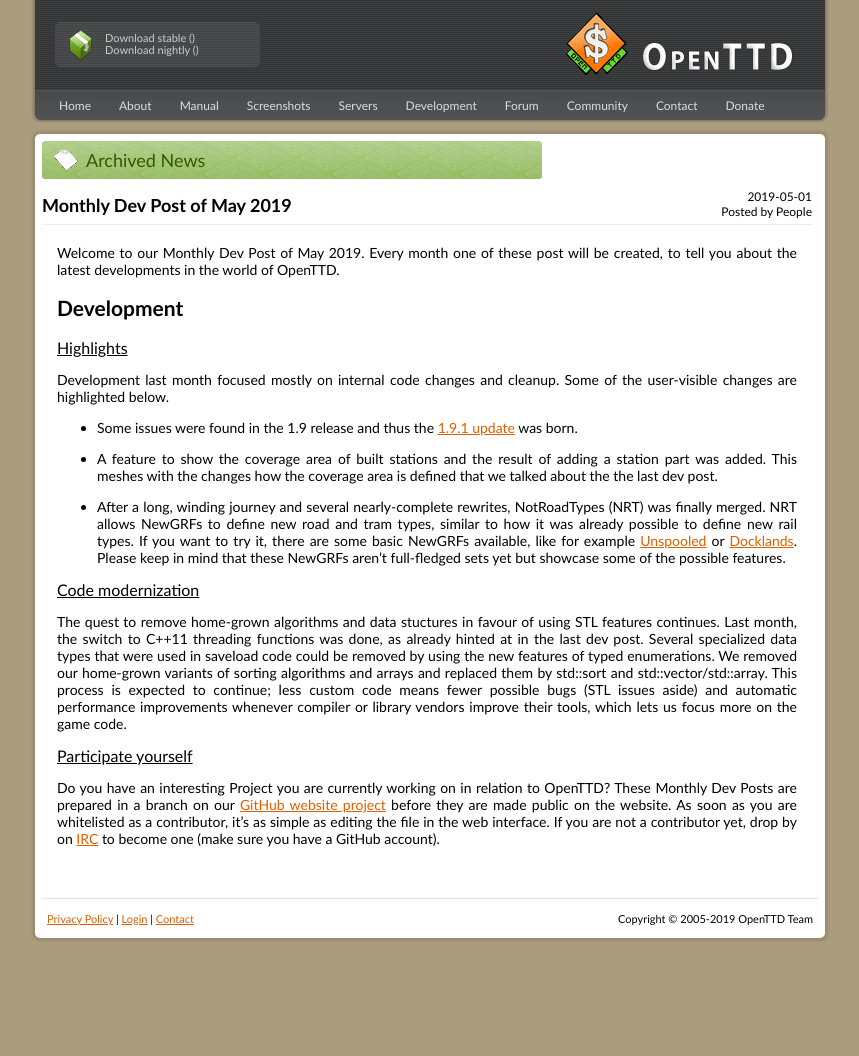
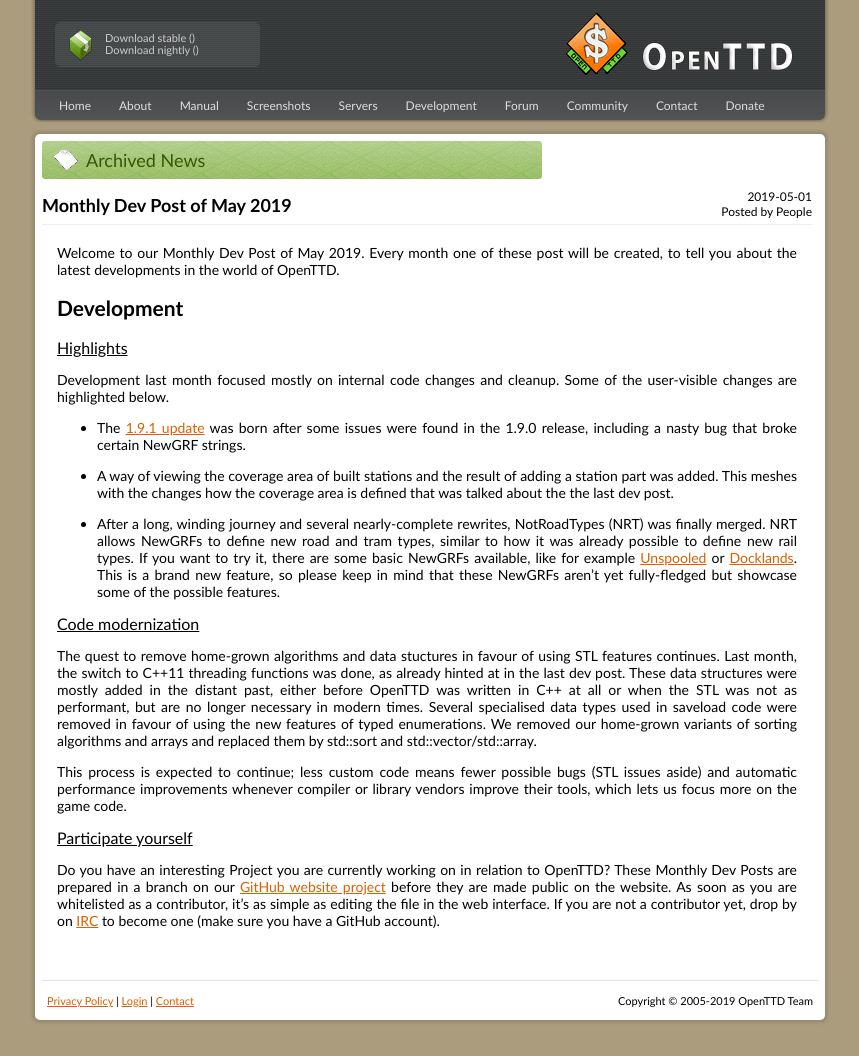
Before and after one commit to OpenTTD/website, a Jekyll site: the page built from _posts/2019-05-01-monthly-dev-post.md, in a window 1280 px wide. Shown: the whole page, without its empty margins (210-1069 px from the left). Built offline with Jekyll 4.4.1, drawn with Linux system fonts in a browser that asks for light colours; before the commit the page ends 974 px from its top, so only the background shows below that.

Commit message:
Update 2019-05-01-monthly-dev-post.md

```diff
--- a/_posts/2019-05-01-monthly-dev-post.md
+++ b/_posts/2019-05-01-monthly-dev-post.md
@@ -15,22 +15,24 @@
 Development last month focused mostly on internal code changes and cleanup.
 Some of the user-visible changes are highlighted below.
 
-* Some issues were found in the 1.9 release and thus the [1.9.1 update](https://www.openttd.org/news/2019/04/08/openttd-1-9-1.html) was born.
+* The [1.9.1 update](https://www.openttd.org/news/2019/04/08/openttd-1-9-1.html) was born after some issues were found in the 1.9.0 release, including a nasty bug that broke certain NewGRF strings.
 
-* A feature to show the coverage area of built stations and the result of adding a station part was added.
-This meshes with the changes how the coverage area is defined that we talked about the the last dev post.
+* A way of viewing the coverage area of built stations and the result of adding a station part was added.
+This meshes with the changes how the coverage area is defined that was talked about the the last dev post.
 
 * After a long, winding journey and several nearly-complete rewrites, NotRoadTypes (NRT) was finally merged.
 NRT allows NewGRFs to define new road and tram types, similar to how it was already possible to define new rail types.
 If you want to try it, there are some basic NewGRFs available, like for example [Unspooled](https://www.tt-forums.net/viewtopic.php?f=26&t=75986) or [Docklands](https://www.tt-forums.net/viewtopic.php?f=67&t=75941).
-Please keep in mind that these NewGRFs aren't full-fledged sets yet but showcase some of the possible features.
+This is a brand new feature, so please keep in mind that these NewGRFs aren't yet fully-fledged but showcase some of the possible features.
 
 ### Code modernization
 
 The quest to remove home-grown algorithms and data stuctures in favour of using STL features continues.
 Last month, the switch to C++11 threading functions was done, as already hinted at in the last dev post.
-Several specialized data types that were used in saveload code could be removed by using the new features of typed enumerations.
+These data structures were mostly added in the distant past, either before OpenTTD was written in C++ at all or when the STL was not as performant, but are no longer necessary in modern times.
+Several specialised data types used in saveload code were removed in favour of using the new features of typed enumerations.
 We removed our home-grown variants of sorting algorithms and arrays and replaced them by std::sort and std::vector/std::array.
+
 This process is expected to continue; less custom code means fewer possible bugs (STL issues aside) and automatic performance improvements whenever compiler or library vendors improve their tools, which lets us focus more on the game code.
 
 ### Participate yourself
```
